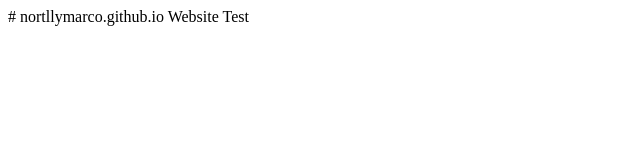
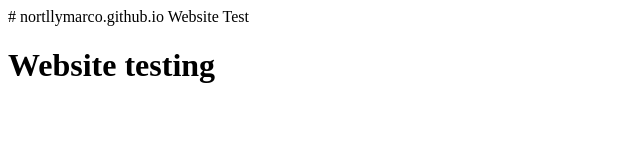
Before and after one commit to notrllyMarco/nortllymarco.github.io, a plain HTML site: page index.html in a window 1280 px wide. Shown: the whole page, without its empty margins (0-640 px from the left). Drawn offline with Linux system fonts and the light colour scheme.

Commit message:
Add header for website testing in index.html

```diff
--- a/index.html
+++ b/index.html
@@ -5,7 +5,10 @@
     <meta charset="utf-8>
     <title>Website Test</title>
   </head>
+  <body>
+
+      <h1>Website testing</h1>
 
 
-
+  </body>
 </html>
```
